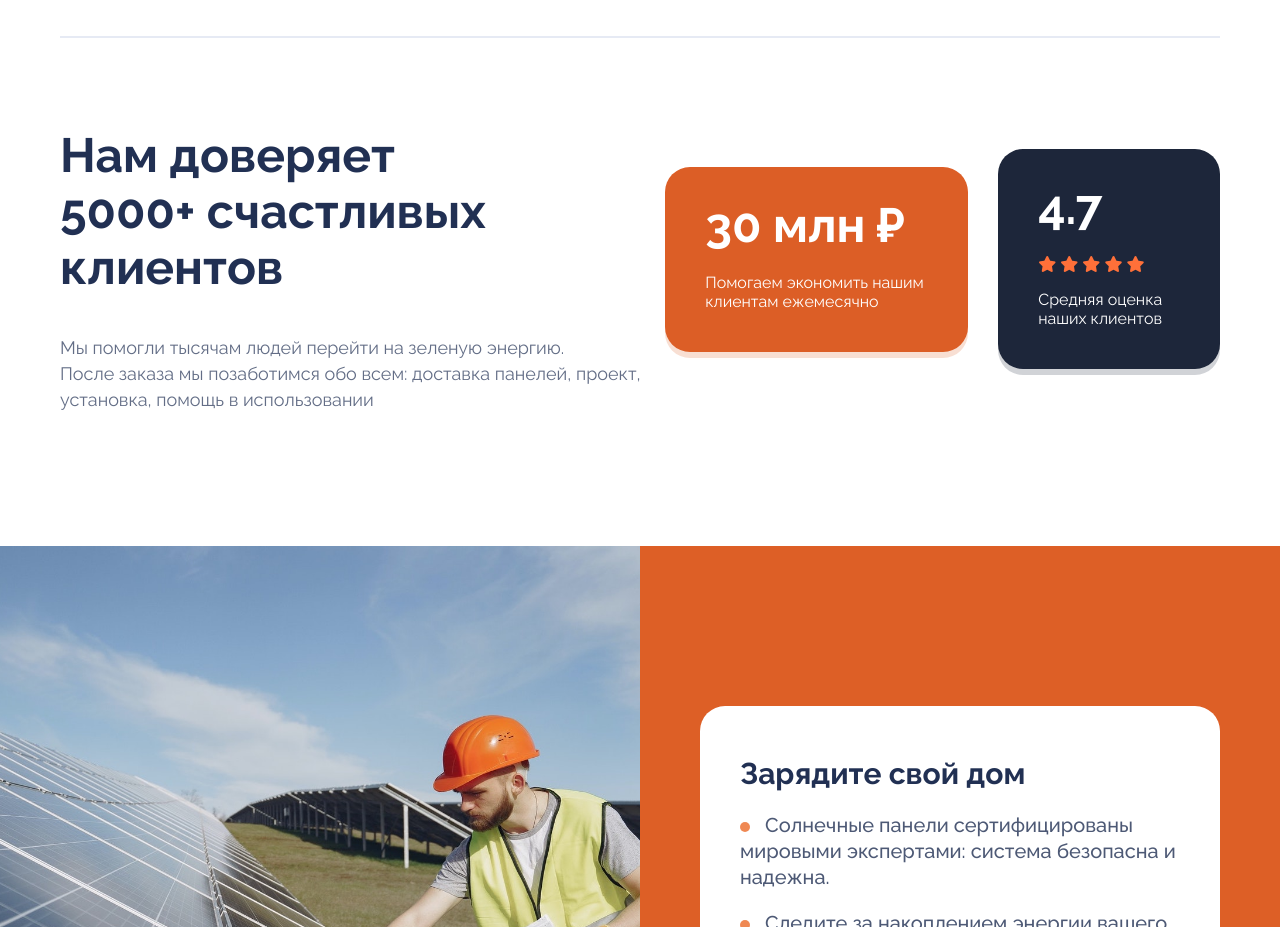
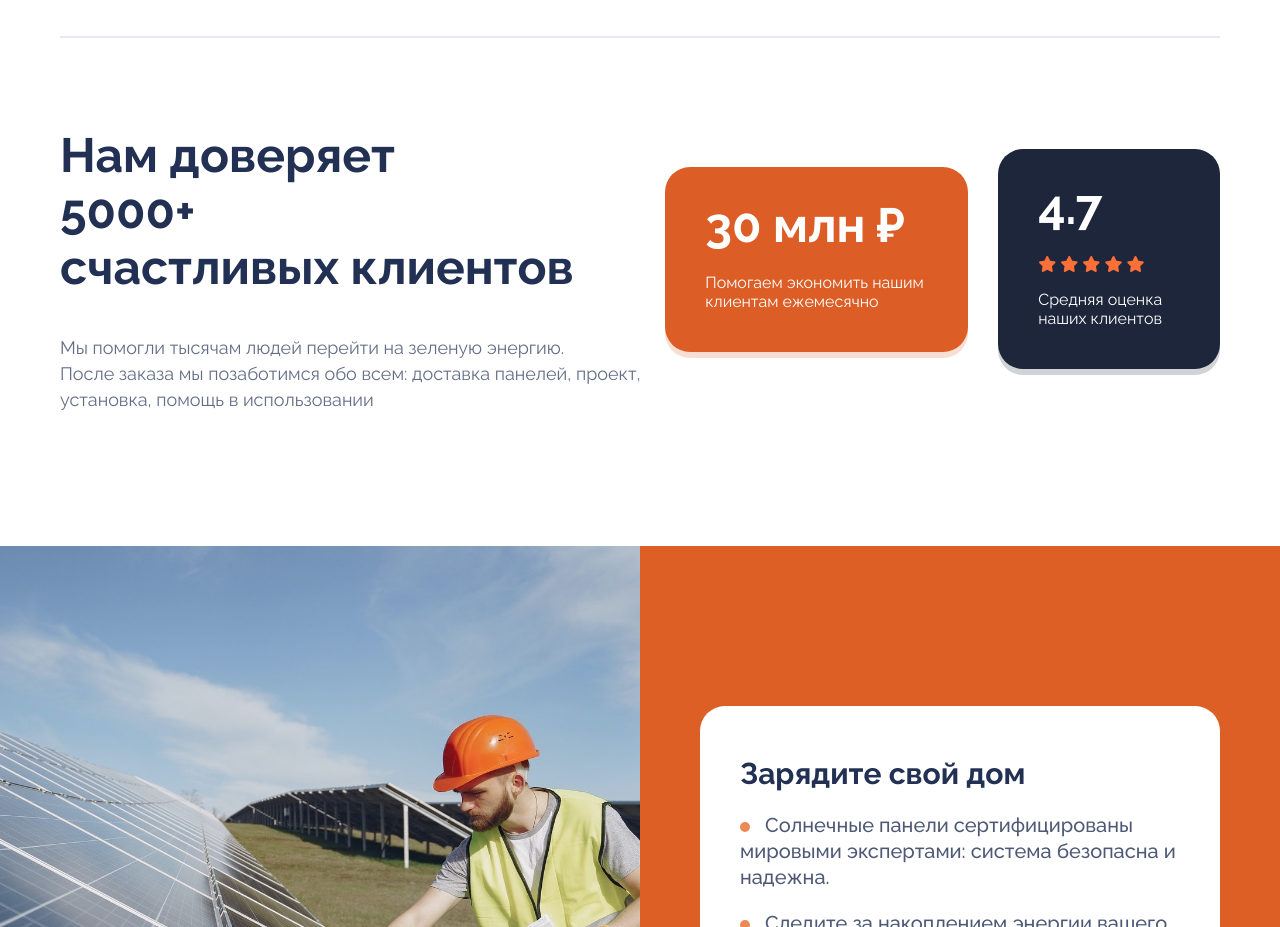
Before and after one commit to SergeevSEO/green-corp-landing, a plain HTML site: page index.html in a window 1280 px wide. Shown: the part 1320-2247 px from the top of the page. Drawn offline with nearby package versions, Linux system fonts and the light colour scheme.

Commit message:
added animation of numbers

```diff
--- a/index.html
+++ b/index.html
@@ -70,7 +70,9 @@
       <div class="features__feedback">
         <div class="features__feedback-left">
           <h2>
-            Нам доверяет <br> 5000+ счастливых клиентов
+            Нам доверяет
+            <br>
+            <div class="features__clients-count">5000+</div> счастливых клиентов
           </h2>
           <p>
             Мы помогли тысячам людей перейти на зеленую энергию.<br>
@@ -173,5 +175,6 @@
       </div>
     </footer>
     <script src="js/canvas.js"></script>
+    <script src="js/animations.js"></script>
 </body>
 </html>
--- /dev/null
+++ b/js/animations.js
@@ -0,0 +1,22 @@
+const INCREASE_NUMBER_ANIMATION_SPEED = 50;
+
+function increaseNumberAnimationStep(i, element, endNumber) {
+    if (i <= endNumber) {
+        if (i === endNumber){
+            element.innerText = i + '+';
+        } else {
+            element.innerText = i;
+        }
+        i+= 100;
+        setTimeout(function() {
+            increaseNumberAnimationStep(i, element, endNumber);
+          }, INCREASE_NUMBER_ANIMATION_SPEED);
+    }
+  }
+
+  function initIncreaseNumberAnimation() {
+    let element = document.querySelector(".features__clients-count");
+    increaseNumberAnimationStep(0, element, 5000);
+  }
+
+  initIncreaseNumberAnimation();
```
